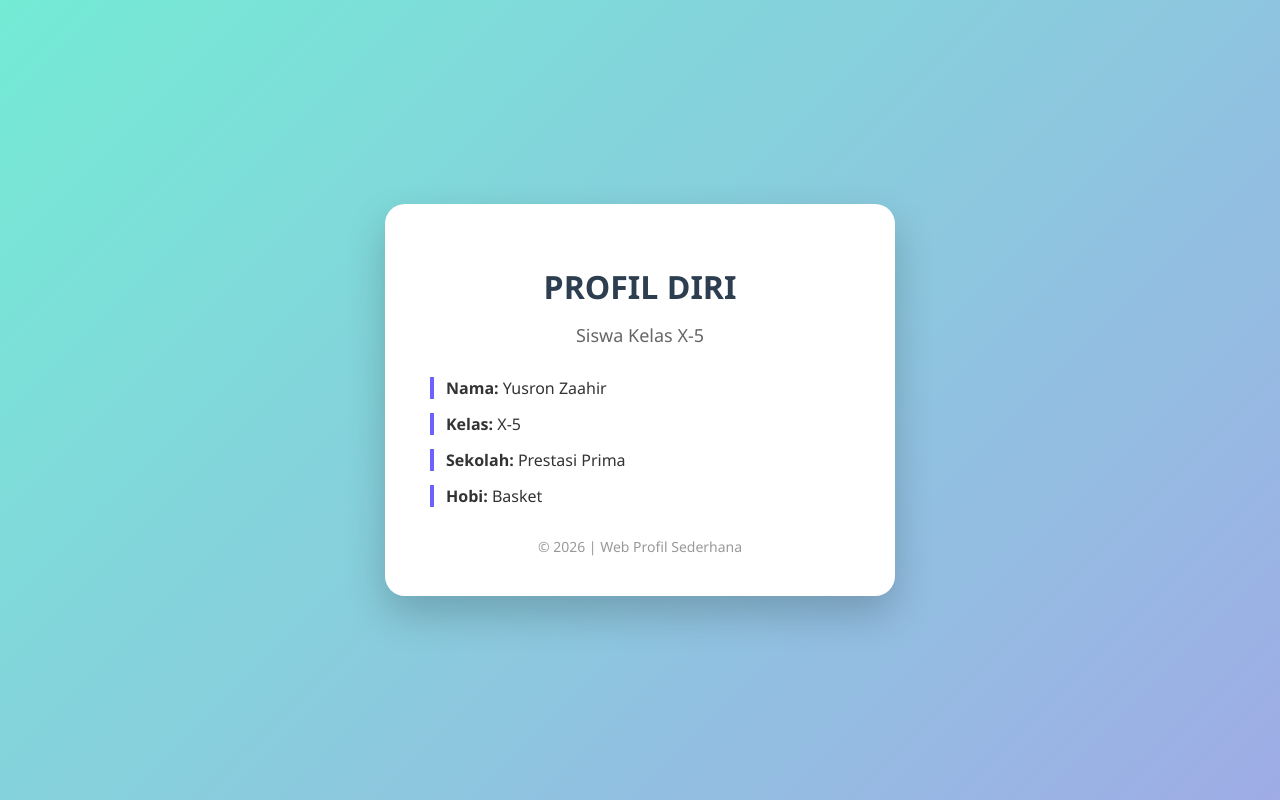
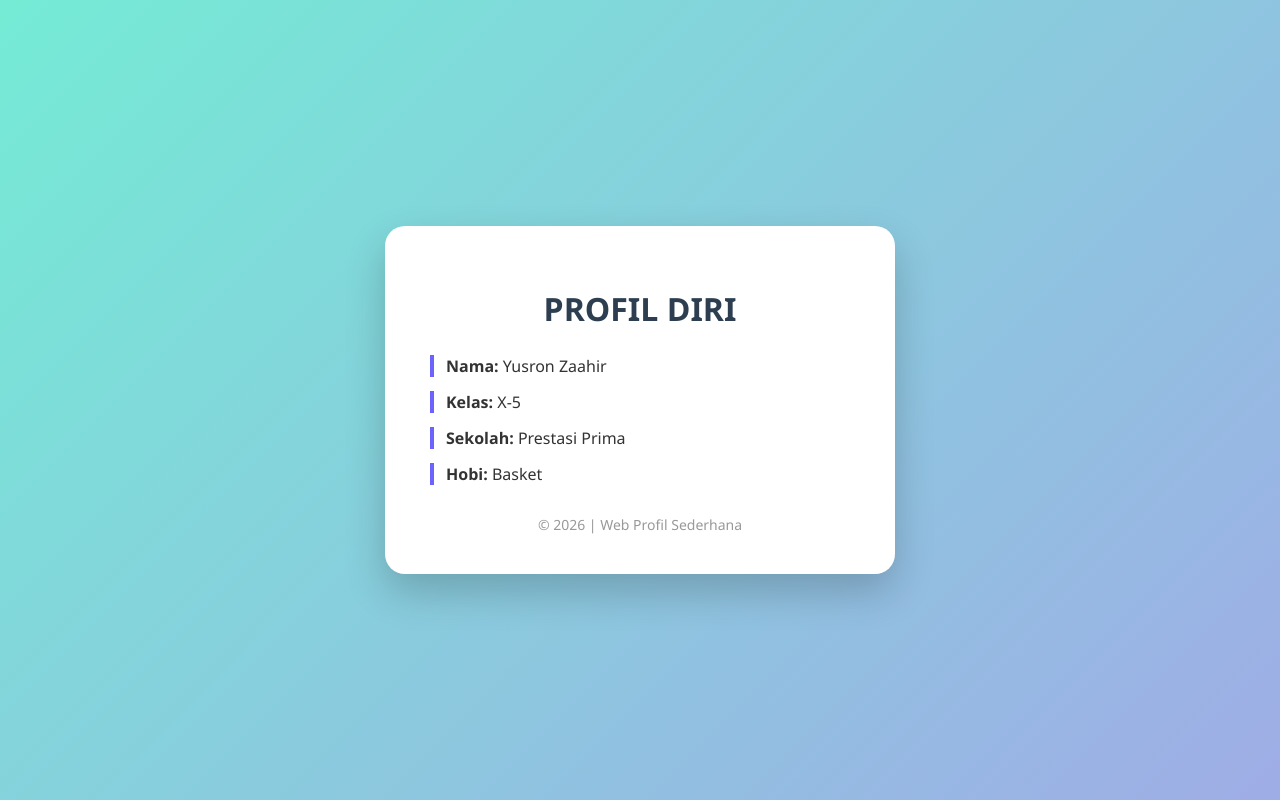
Before and after one commit to rexxytiktok13-cmyk/yusronzaahir, a plain HTML site: page index.html in a window 1280 px wide. Drawn offline with Linux system fonts and the light colour scheme.

Commit message:
Update index.html

```diff
--- a/index.html
+++ b/index.html
@@ -24,16 +24,8 @@
 
     h1 {
       text-align: center;
-      margin-bottom: 8px;
+      margin-bottom: 25px;
       color: #2c3e50;
-    }
-
-    h2 {
-      text-align: center;
-      font-size: 18px;
-      font-weight: normal;
-      margin-bottom: 30px;
-      color: #666;
     }
 
     .data p {
@@ -56,7 +48,6 @@
 
   <div class="card">
     <h1>PROFIL DIRI</h1>
-    <h2>Siswa Kelas X-5</h2>
 
     <div class="data">
       <p><b>Nama:</b> Yusron Zaahir</p>
```
